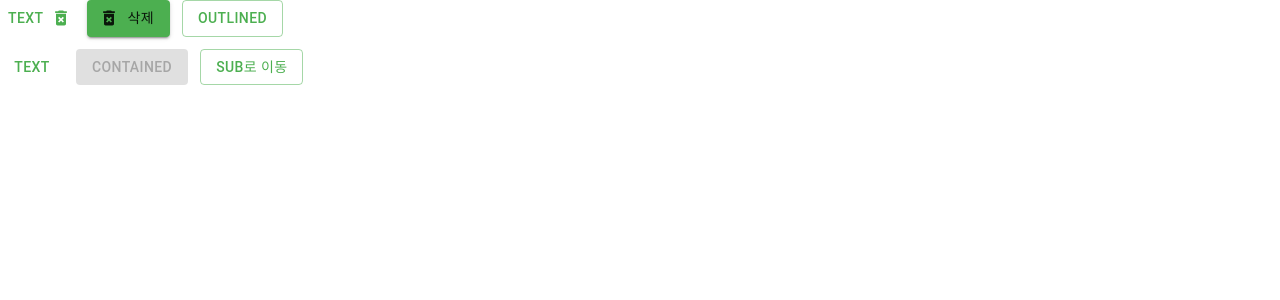
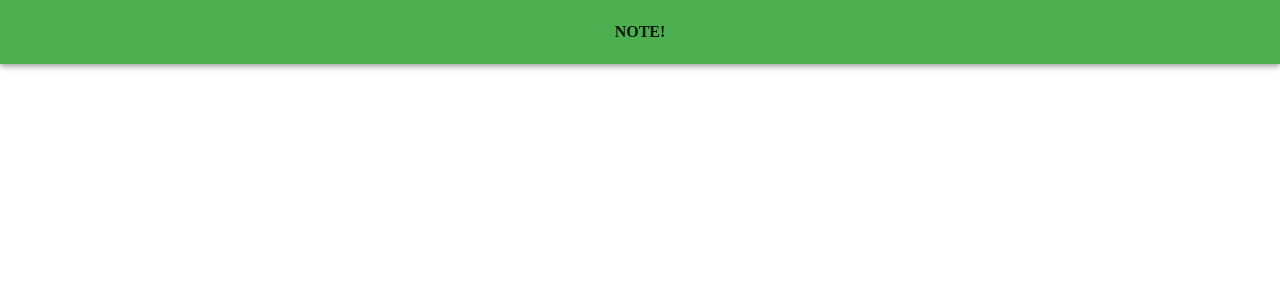
Before and after one commit to Gouiseong/todo_App_2024_05, a Next.js app: page / in a window 1280 px wide. Shown: the top 300 px of the page. Built offline with nearby package versions, Linux system fonts and the light colour scheme; a web font is replaced by a local one.

Commit message:
MUI App Bar 컴포넌트

```diff
--- a/src/app/page.js
+++ b/src/app/page.js
@@ -10,34 +10,13 @@ export default function App() {
   return (
     <>
       <ThemeProvider theme={theme}>
-        <div className="tw-flex tw-items-center tw-gap-x-3">
-          <Button variant="text" endIcon={<MdDeleteForever />}>
-            Text
-          </Button>
-          <Button
-            variant="contained"
-            startIcon={<MdDeleteForever />}
-            onClick={() => confirm('삭제할거야?')}>
-            삭제
-          </Button>
-          <Button variant="outlined">Outlined</Button>
-        </div>
-
-        <div className="tw-flex tw-items-center tw-gap-x-3 tw-mt-3">
-          <Button
-            variant="text"
-            onClick={() => {
-              alert('버튼 클릭됨');
-            }}>
-            Text
-          </Button>
-          <Button variant="contained" disabled>
-            Contained
-          </Button>
-          <Button variant="outlined" href="sub/">
-            sub로 이동
-          </Button>
-        </div>
+        <AppBar position="static">
+          <Toolbar className="tw-justify-center">
+            <a href="/" className="tw-font-bold">
+              NOTE!
+            </a>
+          </Toolbar>
+        </AppBar>
       </ThemeProvider>
     </>
   );
```
